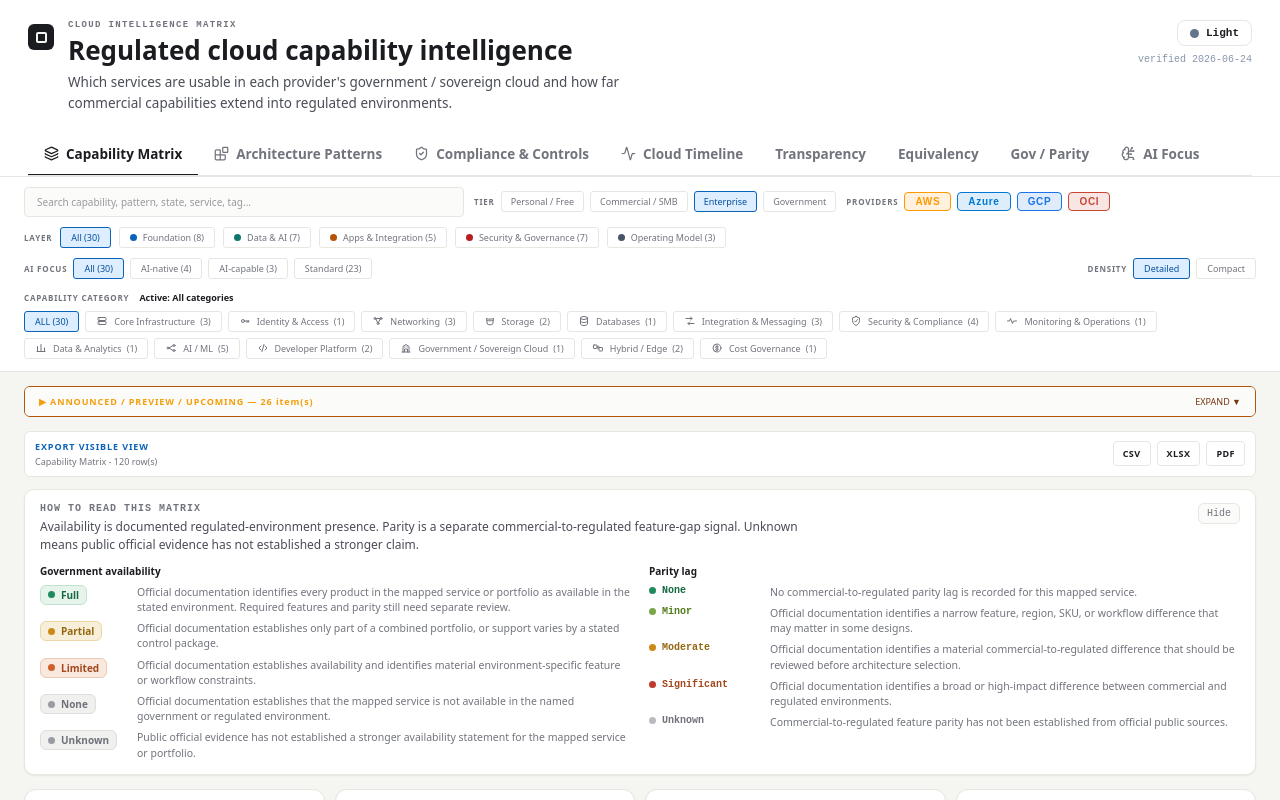
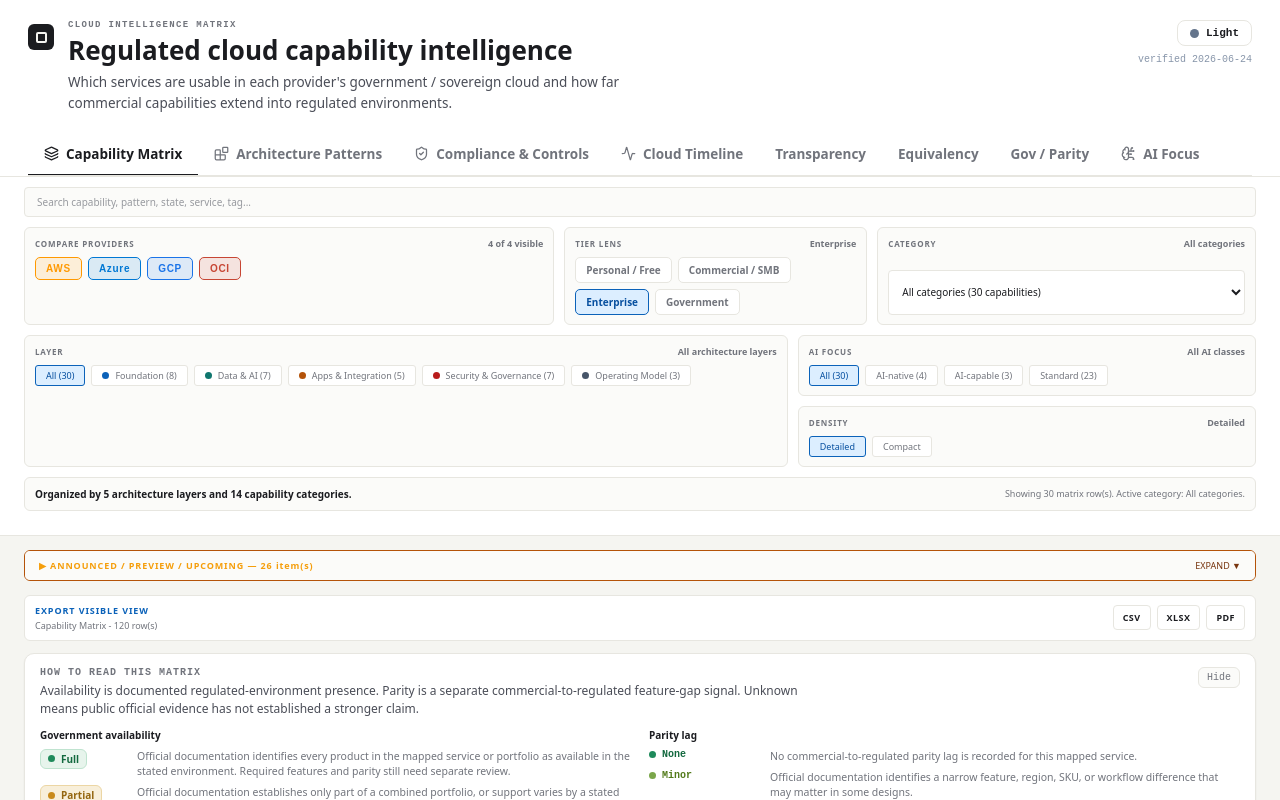
Before and after one commit to MW8-ai/CloudIntelMatrix, a React (Vite) app: page / in a window 1280 px wide. Shown: the top 800 px of the page. Built offline with nearby package versions, Linux system fonts and the light colour scheme.

Commit message:
Polish Matrix front-page filters (#82)
* Polish matrix front page filters

* Refine front page control hierarchy

```diff
--- a/src/App.jsx
+++ b/src/App.jsx
@@ -2036,6 +2036,8 @@
     { id: "ai",           label: "AI Focus",              iconKey: "brain-circuit", desc: "AI_NATIVE and AI_CAPABLE capabilities" },
   ];
   const providerGridModes = ["matrix", "diff", "gov", "ai", "patterns"];
+  const providerControlModes = ["matrix", "diff", "gov", "ai", "patterns", "history"];
+  const showProviderControls = providerControlModes.includes(mode);
   const contentMinWidthPx = providerGridModes.includes(mode) && activeProviders.length > 3 ? 1040 : 780;
 
   return (
@@ -2049,7 +2051,64 @@
         .hb:hover { opacity: 0.78; }
         a:hover { opacity: 0.8; }
         input::placeholder { color: var(--muted); opacity: 0.72; }
-        input:focus { outline: none; border-color: var(--link) !important; }
+        input:focus, select:focus { outline: none; border-color: var(--link) !important; }
+        .primary-filter-grid {
+          display: grid;
+          grid-template-columns: minmax(280px, 1.4fr) minmax(220px, .8fr) minmax(260px, 1fr);
+          gap: 10px;
+          align-items: stretch;
+        }
+        .primary-filter-grid.provider-only { grid-template-columns: minmax(280px, 560px); }
+        .filter-control-card {
+          padding: 9px 10px;
+          border: 1px solid var(--border);
+          border-radius: 6px;
+          background: var(--panel-alt);
+          min-width: 0;
+        }
+        .filter-control-head {
+          display: flex;
+          gap: 10px;
+          align-items: baseline;
+          justify-content: space-between;
+          margin-bottom: 7px;
+          flex-wrap: wrap;
+        }
+        .filter-control-label {
+          font-size: 8px;
+          color: var(--muted);
+          letter-spacing: 0.1em;
+          font-weight: 800;
+        }
+        .filter-control-note {
+          font-size: 9px;
+          color: var(--muted);
+          font-weight: 700;
+        }
+        .filter-chip-row {
+          display: flex;
+          gap: 6px;
+          align-items: center;
+          flex-wrap: wrap;
+        }
+        .filter-select {
+          width: 100%;
+          min-width: 0;
+          padding: 7px 9px;
+          border-radius: 4px;
+          border: 1px solid var(--border);
+          background: var(--panel);
+          color: var(--text);
+          font-size: 10px;
+          font-family: inherit;
+        }
+        .matrix-lens-grid {
+          display: grid;
+          grid-template-columns: minmax(0, 1.5fr) minmax(260px, .9fr);
+          gap: 10px;
+          align-items: stretch;
+        }
+        .matrix-lens-stack { display: grid; gap: 10px; }
         .filter-groups { display: grid; gap: 14px; }
         .filter-groups.with-context { grid-template-columns: minmax(420px, 1fr) minmax(280px, 370px); }
         .filter-context { padding-left: 16px; border-left: 1px solid var(--border); }
@@ -2181,6 +2240,9 @@
           .design-two-col { grid-template-columns: 1fr; }
           .design-provider-tile-grid { grid-template-columns: 1fr !important; }
           .design-read-key-grid { grid-template-columns: 1fr; }
+          .primary-filter-grid,
+          .primary-filter-grid.provider-only,
+          .matrix-lens-grid { grid-template-columns: 1fr; }
           .filter-groups.with-context { grid-template-columns: 1fr; }
           .filter-context { padding-left: 0; padding-top: 10px; border-left: none; border-top: 1px solid var(--border); }
         }
@@ -2279,8 +2341,8 @@
 
       {/* ── FILTER BAR ── */}
       <div style={{ position: "sticky", top: 0, zIndex: 40, padding: "10px 24px 12px", borderBottom: "1px solid var(--border)", background: "var(--panel)" }}>
-        <div style={{ display: "flex", alignItems: "center", gap: 10, marginBottom: 10, flexWrap: "wrap" }}>
-          <div style={{ flex: "1 1 280px", minWidth: 240, maxWidth: 440 }}>
+        <div style={{ display: "grid", gap: 10, marginBottom: 10 }}>
+          <div style={{ width: "100%" }}>
             <input
               value={searchQuery}
               onChange={e => setSearchQuery(e.target.value)}
@@ -2293,42 +2355,83 @@
             />
           </div>
 
+          {(showProviderControls || mode === "matrix") && (
+            <div className={`primary-filter-grid ${mode === "matrix" ? "" : "provider-only"}`}>
+              {showProviderControls && (
+                <div className="filter-control-card">
+                  <div className="filter-control-head">
+                    <span className="filter-control-label">COMPARE PROVIDERS</span>
+                    <span className="filter-control-note">{activeProviders.length} of {PROVIDERS.length} visible</span>
+                  </div>
+                  <div className="filter-chip-row">
+                    {PROVIDERS.map(p => (
+                      <button key={p} className="hb" onClick={() => toggleProvider(p)} style={{
+                        padding: "5px 10px", borderRadius: 5, fontSize: 10, fontWeight: 800, letterSpacing: "0.07em",
+                        border: `1px solid ${activeProviders.includes(p) ? PROVIDER_META[p].dot : "var(--border)"}`,
+                        background: activeProviders.includes(p) ? `${PROVIDER_META[p].dot}22` : "var(--panel)",
+                        color: activeProviders.includes(p) ? PROVIDER_META[p].dot : "var(--muted)",
+                      }}>{PROVIDER_META[p].label}</button>
+                    ))}
+                  </div>
+                </div>
+              )}
+
               {mode === "matrix" && (
-            <div style={{ display: "flex", gap: 6, flexWrap: "wrap", alignItems: "center" }}>
-              <span style={{ fontSize: 8, color: "var(--muted)", letterSpacing: "0.1em", fontWeight: 700 }}>TIER</span>
+                <>
+                  <div className="filter-control-card">
+                    <div className="filter-control-head">
+                      <span className="filter-control-label">TIER LENS</span>
+                      <span className="filter-control-note">{selectedTier || "All tiers"}</span>
+                    </div>
+                    <div className="filter-chip-row">
                       {META.tiers.map(t => (
                         <button key={t} className="hb" onClick={() => setSelectedTier(selectedTier === t ? null : t)} style={{
-                  padding: "3px 9px", borderRadius: 3, fontSize: 9, fontFamily: "inherit",
+                          padding: "5px 10px", borderRadius: 5, fontSize: 10, fontFamily: "inherit", fontWeight: 800,
                           border: `1px solid ${selectedTier === t ? "var(--selected-border)" : "var(--border)"}`,
-                  background: selectedTier === t ? "var(--selected-bg)" : "transparent",
+                          background: selectedTier === t ? "var(--selected-bg)" : "var(--panel)",
                           color: selectedTier === t ? "var(--selected-text)" : "var(--muted)",
                         }}>{t}</button>
                       ))}
                     </div>
-          )}
-
-          <div style={{ display: "flex", gap: 6, alignItems: "center", flexWrap: "wrap" }}>
-            <span style={{ fontSize: 8, color: "var(--muted)", letterSpacing: "0.1em", fontWeight: 700 }}>PROVIDERS</span>
-            {PROVIDERS.map(p => (
-              <button key={p} className="hb" onClick={() => toggleProvider(p)} style={{
-                padding: "3px 10px", borderRadius: 4, fontSize: 10, fontWeight: 600, letterSpacing: "0.07em",
-                border: `1px solid ${activeProviders.includes(p) ? PROVIDER_META[p].dot : "var(--border)"}`,
-                background: activeProviders.includes(p) ? `${PROVIDER_META[p].dot}22` : "transparent",
-                color: activeProviders.includes(p) ? PROVIDER_META[p].dot : "var(--muted)",
-              }}>{PROVIDER_META[p].label}</button>
-            ))}
-          </div>
-
+                  </div>
+
+                  <label className="filter-control-card" style={{ display: "grid", gap: 7 }}>
+                    <div className="filter-control-head" style={{ marginBottom: 0 }}>
+                      <span className="filter-control-label">CATEGORY</span>
+                      <span className="filter-control-note">{selectedCategory || "All categories"}</span>
+                    </div>
+                    <select
+                      className="filter-select"
+                      value={selectedCategory || ""}
+                      onChange={event => setSelectedCategory(event.target.value || null)}
+                    >
+                      <option value="">All categories ({CAPABILITIES.length} capabilities)</option>
+                      {CATEGORIES.map(cat => (
+                        <option key={cat} value={cat}>
+                          {cat} ({CAPABILITIES.filter(c => c.category === cat).length})
+                        </option>
+                      ))}
+                    </select>
+                  </label>
+                </>
+              )}
+            </div>
+          )}
         </div>
 
         {mode === "matrix" && (
           <div style={{ display: "grid", gap: 10, marginBottom: 12 }}>
-            <div style={{ display: "flex", gap: 8, alignItems: "center", flexWrap: "wrap" }}>
-              <span style={{ fontSize: 8, color: "var(--muted)", letterSpacing: "0.1em", fontWeight: 700 }}>LAYER</span>
+            <div className="matrix-lens-grid">
+              <div className="filter-control-card">
+                <div className="filter-control-head">
+                  <span className="filter-control-label">LAYER</span>
+                  <span className="filter-control-note">{selectedLayer === DEFAULT_LAYER ? "All architecture layers" : selectedLayer}</span>
+                </div>
+                <div className="filter-chip-row">
                   <button className="hb" onClick={() => setSelectedLayer(DEFAULT_LAYER)} style={{
                     padding: "3px 10px", borderRadius: 3, fontSize: 9, fontFamily: "inherit",
                     border: `1px solid ${selectedLayer === DEFAULT_LAYER ? "var(--link)" : "var(--border)"}`,
-                background: selectedLayer === DEFAULT_LAYER ? "var(--selected-bg)" : "transparent",
+                    background: selectedLayer === DEFAULT_LAYER ? "var(--selected-bg)" : "var(--panel)",
                     color: selectedLayer === DEFAULT_LAYER ? "var(--selected-text)" : "var(--muted)",
                   }}>All ({filteredCaps.length})</button>
                   {DESIGN_LAYERS.map(layer => {
@@ -2339,7 +2442,7 @@
                       <button key={layer.id} className="hb" onClick={() => setSelectedLayer(active ? DEFAULT_LAYER : layer.label)} style={{
                         display: "inline-flex", alignItems: "center", gap: 6, padding: "3px 10px", borderRadius: 3, fontSize: 9, fontFamily: "inherit",
                         border: `1px solid ${active ? layerStyle.color : "var(--border)"}`,
-                    background: active ? layerStyle.bg : "transparent",
+                        background: active ? layerStyle.bg : "var(--panel)",
                         color: active ? layerStyle.color : "var(--muted)",
                       }}>
                         <span aria-hidden="true" style={{ width: 7, height: 7, borderRadius: "50%", background: layerStyle.color, flexShrink: 0 }} />
@@ -2348,10 +2451,15 @@
                     );
                   })}
                 </div>
-
-            <div style={{ display: "flex", justifyContent: "space-between", gap: 10, alignItems: "center", flexWrap: "wrap" }}>
-              <div style={{ display: "flex", gap: 6, alignItems: "center", flexWrap: "wrap" }}>
-                <span style={{ fontSize: 8, color: "var(--muted)", letterSpacing: "0.1em", fontWeight: 700 }}>AI FOCUS</span>
+              </div>
+
+              <div className="matrix-lens-stack">
+                <div className="filter-control-card">
+                  <div className="filter-control-head">
+                    <span className="filter-control-label">AI FOCUS</span>
+                    <span className="filter-control-note">{selectedMatrixAiScope === DEFAULT_MATRIX_AI_SCOPE ? "All AI classes" : selectedMatrixAiScope}</span>
+                  </div>
+                  <div className="filter-chip-row">
                     {MATRIX_AI_FILTERS.map(scope => {
                       const active = selectedMatrixAiScope === scope;
                       const label =
@@ -2364,28 +2472,45 @@
                         <button key={scope} className="hb" onClick={() => setSelectedMatrixAiScope(scope)} style={{
                           padding: "3px 10px", borderRadius: 3, fontSize: 9, fontFamily: "inherit",
                           border: `1px solid ${active ? "var(--link)" : "var(--border)"}`,
-                      background: active ? "var(--selected-bg)" : "transparent",
+                          background: active ? "var(--selected-bg)" : "var(--panel)",
                           color: active ? "var(--selected-text)" : "var(--muted)",
                         }}>{label} ({count})</button>
                       );
                     })}
                   </div>
-
-              <div style={{ display: "flex", gap: 6, alignItems: "center", flexWrap: "wrap" }}>
-                <span style={{ fontSize: 8, color: "var(--muted)", letterSpacing: "0.1em", fontWeight: 700 }}>DENSITY</span>
+                </div>
+
+                <div className="filter-control-card">
+                  <div className="filter-control-head">
+                    <span className="filter-control-label">DENSITY</span>
+                    <span className="filter-control-note">{matrixDensity}</span>
+                  </div>
+                  <div className="filter-chip-row">
                     {MATRIX_DENSITIES.map(value => (
                       <button key={value} className="hb" onClick={() => setMatrixDensity(value)} style={{
                         padding: "3px 10px", borderRadius: 3, fontSize: 9, fontFamily: "inherit",
                         border: `1px solid ${matrixDensity === value ? "var(--link)" : "var(--border)"}`,
-                    background: matrixDensity === value ? "var(--selected-bg)" : "transparent",
+                        background: matrixDensity === value ? "var(--selected-bg)" : "var(--panel)",
                         color: matrixDensity === value ? "var(--selected-text)" : "var(--muted)",
                       }}>{value}</button>
                     ))}
                   </div>
                 </div>
               </div>
-        )}
-
+            </div>
+
+            <div className="filter-control-card" style={{ display: "flex", gap: 10, alignItems: "center", justifyContent: "space-between", flexWrap: "wrap" }}>
+              <div style={{ fontSize: 10, color: "var(--text)", fontWeight: 800 }}>
+                Organized by {DESIGN_LAYERS.length} architecture layers and {CATEGORIES.length} capability categories.
+              </div>
+              <div style={{ fontSize: 9, color: "var(--muted)", lineHeight: 1.45 }}>
+                Showing {filteredMatrixCaps.length} matrix row(s). Active category: {selectedCategory || "All categories"}.
+              </div>
+            </div>
+          </div>
+        )}
+
+        {mode !== "matrix" && (
           <div className={`filter-groups ${mode === "controls" || mode === "transparency" ? "with-context" : ""}`}>
             <div>
               {mode === "transparency" ? (
@@ -2460,6 +2585,7 @@
               </div>
             )}
           </div>
+        )}
       </div>
 
       {/* ── CONTENT ── */}
```
Also changed, not shown: data/CHANGELOG.md. Lines whose indentation alone changed are shown as unchanged.
